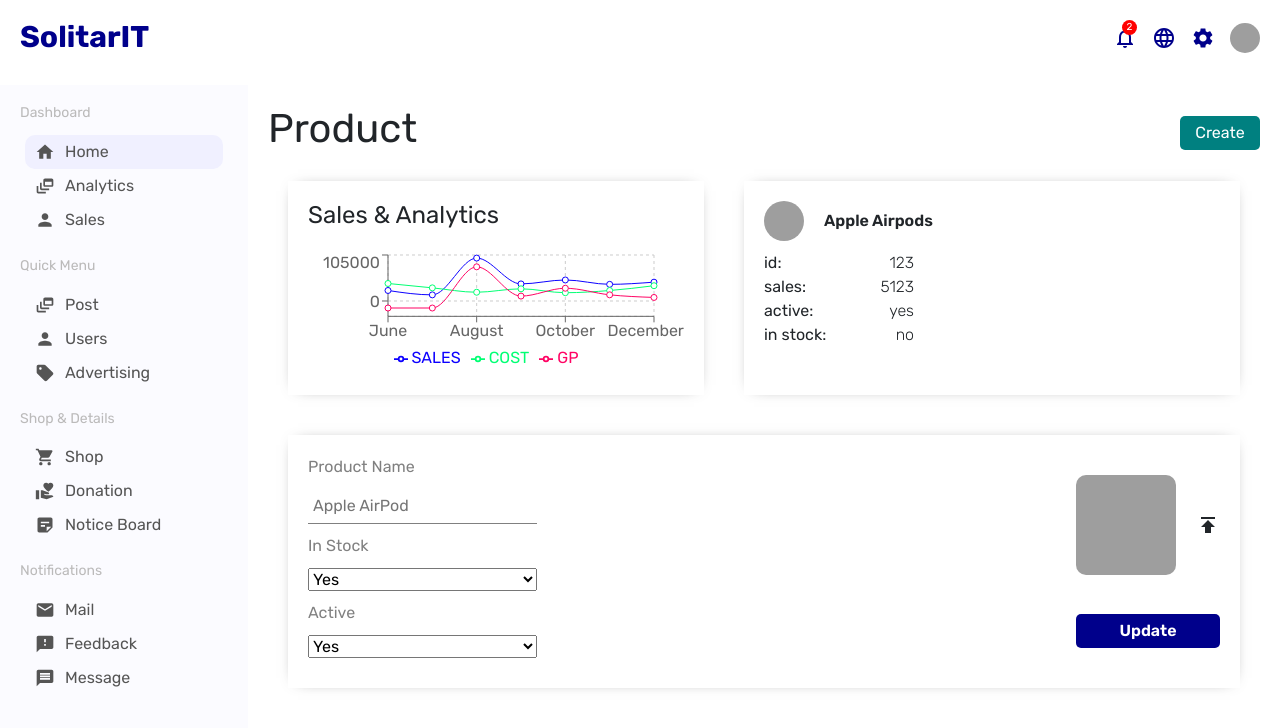
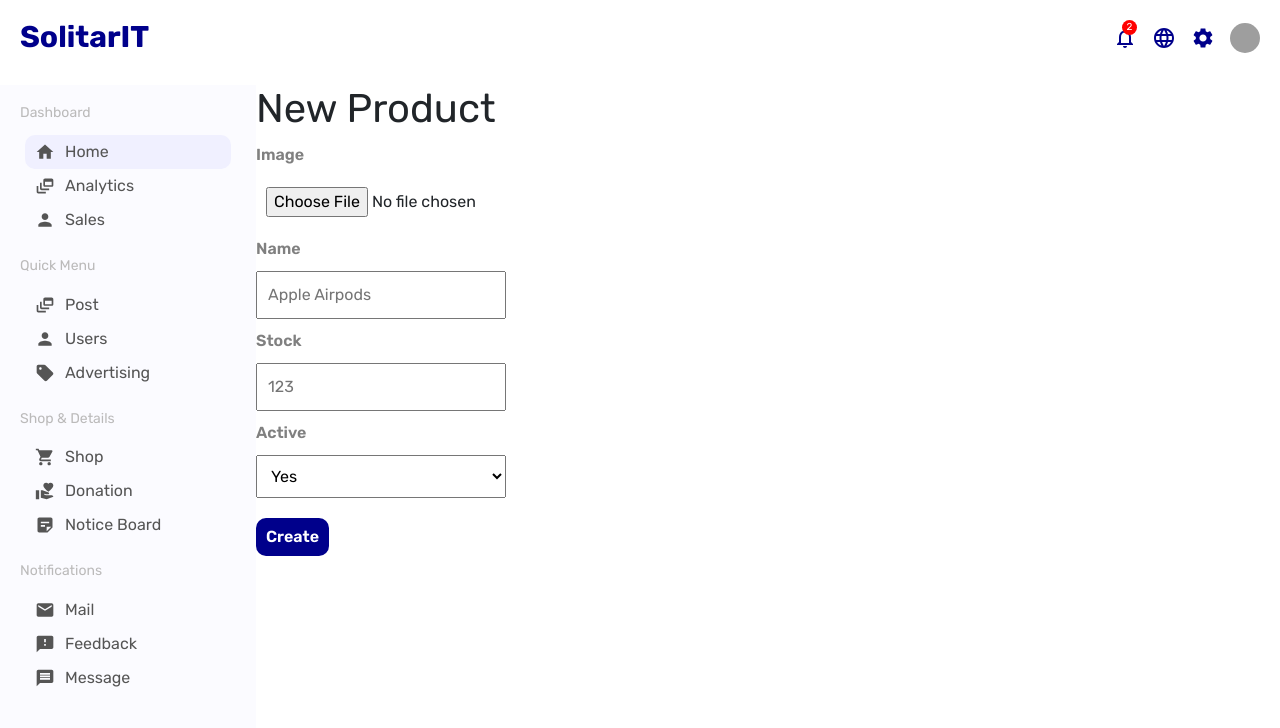
Before and after one commit to PulasthiAbey/Dashboard-BackEnd, a React (Create React App) app in the folder front_end/: page /newproduct in a window 1280 px wide. Shown: the top 728 px of the page. Built offline with nearby package versions, Linux system fonts and the light colour scheme; grey boxes are pictures that could not be loaded.

Commit message:
product and new product

```diff
--- a/front_end/src/App.js
+++ b/front_end/src/App.js
@@ -16,6 +16,7 @@ import User from "./pages/userPage/User";
 import NewUser from "./pages/newUser/NewUser";
 import ProductList from "./pages/productList/ProductList";
 import Product from "./pages/product/Product";
+import NewProduct from "./pages/newProduct/NewProduct";
 
 const App = () => {
   const dispatch = useDispatch();
@@ -87,8 +88,8 @@ const App = () => {
             <Route path="/user/:userId" element={<User />} />
             <Route path="/newUser" element={<NewUser />} />
             <Route path="/products" element={<ProductList />} />
-            <Route path="/products/productId" element={<Product />} />
-            <Route path="/newproduct" element={<Product />} />
+            <Route path="/product/:productId" element={<Product />} />
+            <Route path="/newproduct" element={<NewProduct />} />
           </Routes>
         </div>
       </Router>
--- a/front_end/src/pages/newProduct/NewProduct.jsx
+++ b/front_end/src/pages/newProduct/NewProduct.jsx
@@ -1,4 +1,5 @@
 import React from "react";
+import "./newProduct.css";
 
 const NewProduct = () => {
   return (
```
